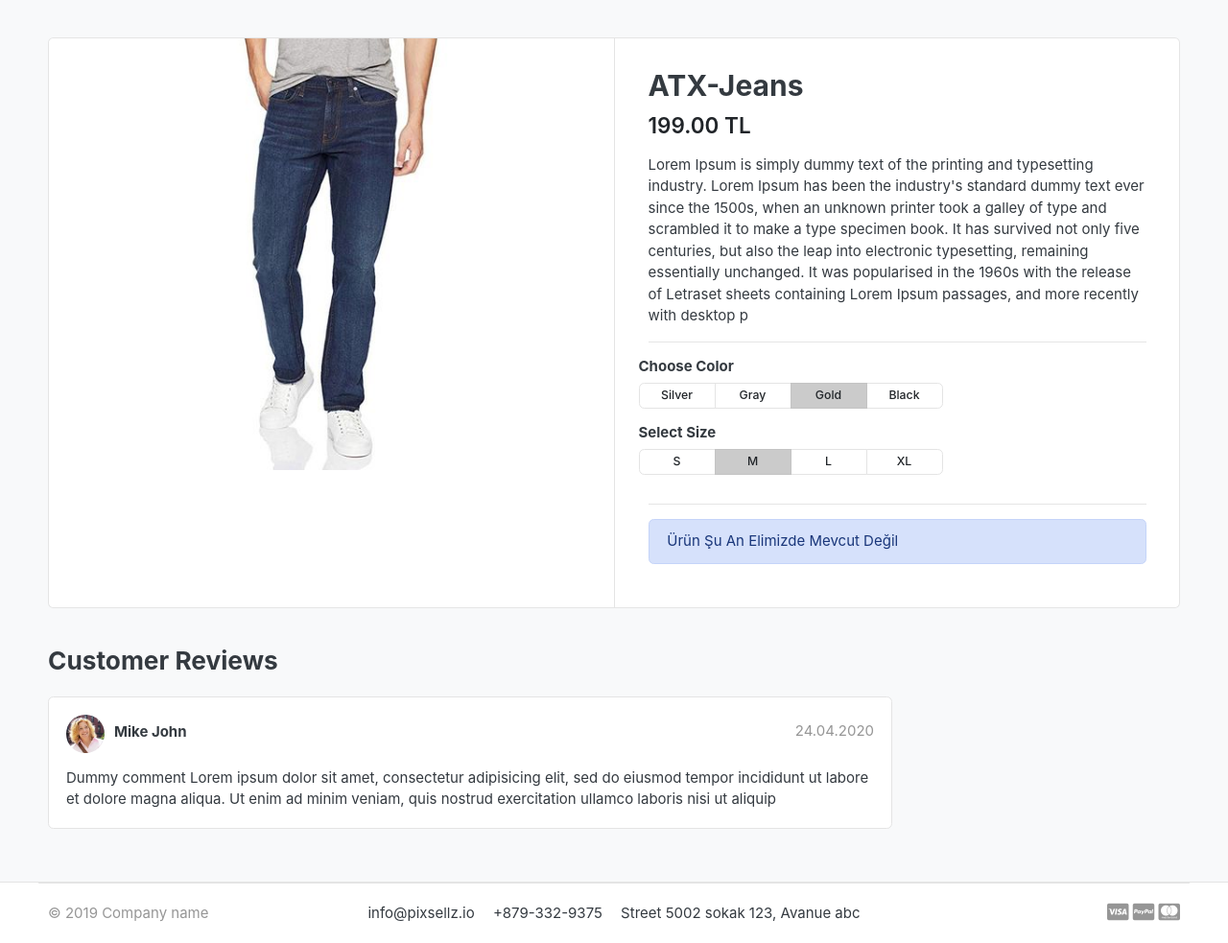
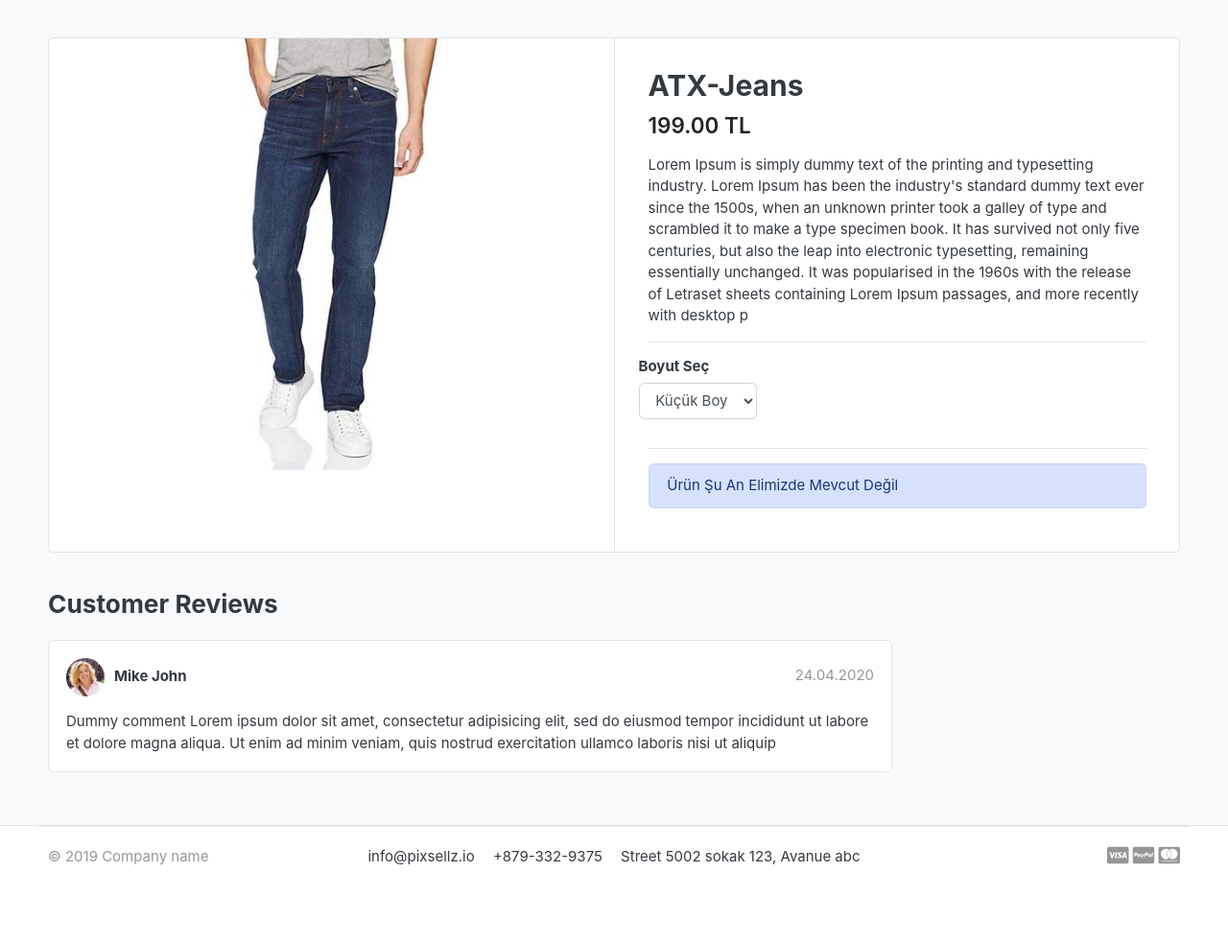
Before and after one commit to ebgdev/bahcivan_market, a Django app: page /store/category/jeans/atx-jeans in a window 1280 px wide. Shown: the part 119-1102 px from the top of the page at 96% size. After the commit the page ends 1021 px from the top, so only its background shows below. Run offline with Django 4.2, Linux system fonts and the light colour scheme; data comes from the database, SQL or seed files in the repository; both versions use the stored data as it was after the commit; some libraries are stand-ins or nearby versions; some web fonts are replaced.

Commit message:
10.1 is done

```diff
--- a/carts/views.py
+++ b/carts/views.py
@@ -1,3 +1,4 @@
+from django.http import HttpResponse
 from django.shortcuts import render,redirect,get_object_or_404
 from django.core.exceptions import ObjectDoesNotExist
 from store.models import Product
@@ -11,6 +12,9 @@ def _cart_id(request):
     return cart
 # to add product to cart one by one
 def add_cart(request,product_id):
+    size = request.GET['size'] #handlign product multiple size option here.
+    return HttpResponse(size)
+    exit()
     #get the product
     product = Product.objects.get(id=product_id)
     try:
--- a/greatkart/settings.py
+++ b/greatkart/settings.py
@@ -70,6 +70,7 @@ TEMPLATES = [
                 'carts.context_processors.counter',
             ],
         },
+
     },
 ]
 
--- a/templates/store/product_detail.html
+++ b/templates/store/product_detail.html
@@ -25,8 +25,8 @@
 </article> <!-- gallery-wrap .end// -->
 		</aside>
 		<main class="col-md-6 border-left">
+			<form action="{% url 'add_cart' single_product.id %}" method="GET">
 				<article class="content-body">
-
 					<h2 class="title">{{ single_product.product_name }}</h2>
 
 					<div class="mb-3">
@@ -39,42 +39,25 @@
 					<hr>
 					<div class="row">
 						<div class="item-option-select">
-			<h6>Choose Color</h6>
-			<div class="btn-group btn-group-sm btn-group-toggle" data-toggle="buttons">
-			  <label class="btn btn-light">
-			    <input type="radio" name="radio_color"> Silver
-			  </label>
-			  <label class="btn btn-light">
-			    <input type="radio" name="radio_color" > Gray
-			  </label>
-			  <label class="btn btn-light active">
-			    <input type="radio" name="radio_color checked"> Gold
-			  </label>
-			  <label class="btn btn-light">
-			    <input type="radio" name="radio_color"> Black
-			  </label>
-			</div>
+							<h6>Boyut Seç</h6>
+								<select name="size" class="form-control">
+									<option value="KucukBoy">Küçük Boy</option>
+									<option value="OrtaBoy">Orta Boy</option>
+									<option value="BuyukBoy">Büyük Boy</option>
+								</select>
 						</div>
 					</div> <!-- row.// -->
-	<div class="row">
-		<div class="item-option-select">
+					{% comment %} second option here for porducts {% endcomment %}
+					{% comment %} <div class="row">
+						<div class="item-option-select" >
 							<h6>Select Size</h6>
-			<div class="btn-group btn-group-sm btn-group-toggle" data-toggle="buttons">
-			  <label class="btn btn-light">
-			    <input type="radio" name="radio_color"> S
-			  </label>
-			  <label class="btn btn-light active">
-			    <input type="radio" name="radio_color" checked> M
-			  </label>
-			  <label class="btn btn-light">
-			    <input type="radio" name="radio_color"> L
-			  </label>
-			  <label class="btn btn-light">
-			    <input type="radio" name="radio_color"> XL
-			  </label>
+								<select name="color" class="form-control">
+									<option value="red">Red</option>
+									<option value="yellow">Yellow</option>
+									<option value="green">Green</option>
+								</select>
 						</div>
-		</div>
-	</div> <!-- row.// -->
+					</div> <!-- row.// --> {% endcomment %}
 					<hr>
 					{% if single_product.stock <= 0 %}
 					<div class="alert alert-primary" role="alert">
@@ -85,11 +68,12 @@
 					<a href="#" class="btn  btn-success"> <span class="text">Sepete Eklendi</span> <i class="fas fa-check"></i>  </a>
 					<a href="{% url 'cart' %}" class="btn  btn-outline-primary"> <span class="text">Sepete Görüntüle</span> <i class="fas fa-eye"></i>  </a>
 					{% else %}
-				<a href= "{% url 'add_cart' single_product.id %}" class="btn  btn-primary"><span class="text">Sepete Ekle</span><i class="fas fa-shoping-cart"></i></a>
+					<button type="submit" class="btn  btn-primary"><span class="text">Sepete Ekle</span><i class="fas fa-shoping-cart"></i></button>
 					{% endif %}
 					{% endif %}
 
 				</article> <!-- product-info-aside .// -->
+			</form>
 		</main> <!-- col.// -->
 	</div> <!-- row.// -->
 </div> <!-- card.// -->
```
Also changed, not shown: db.sqlite3. Lines whose indentation alone changed are shown as unchanged.
